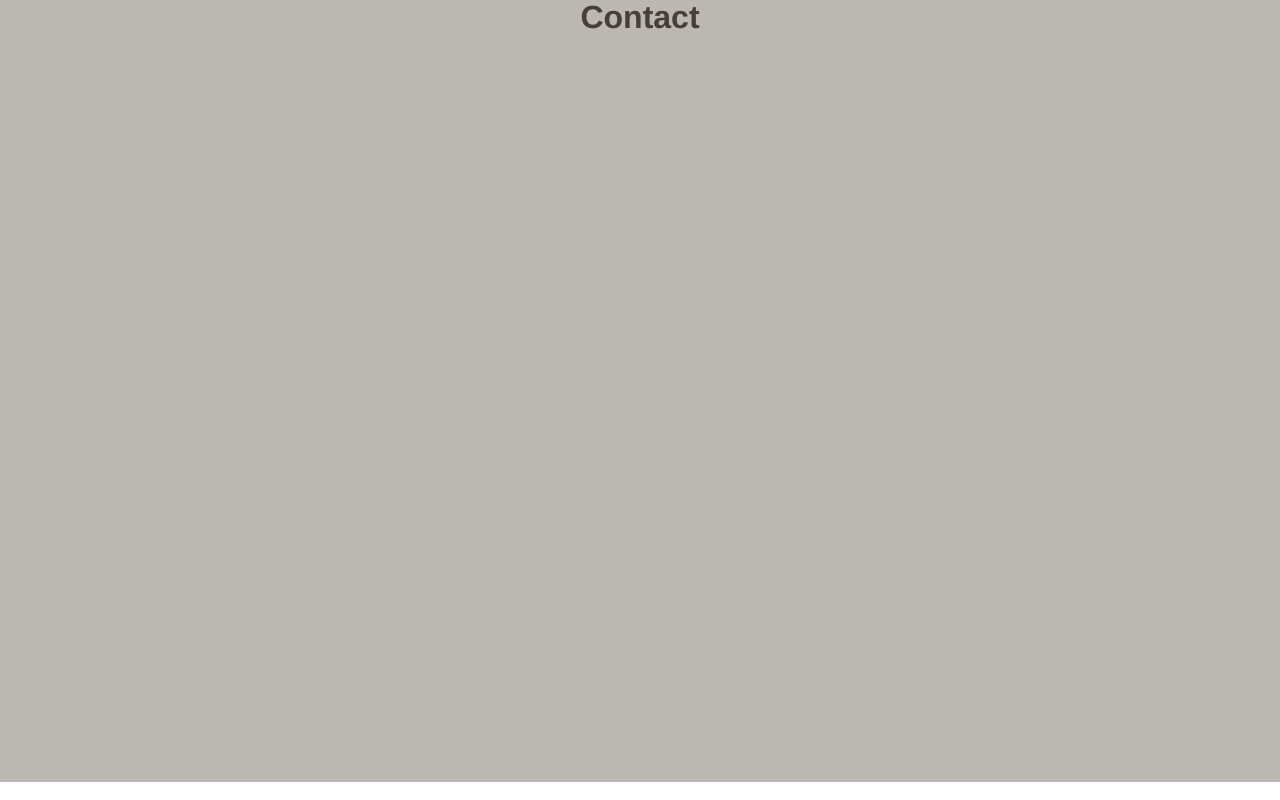
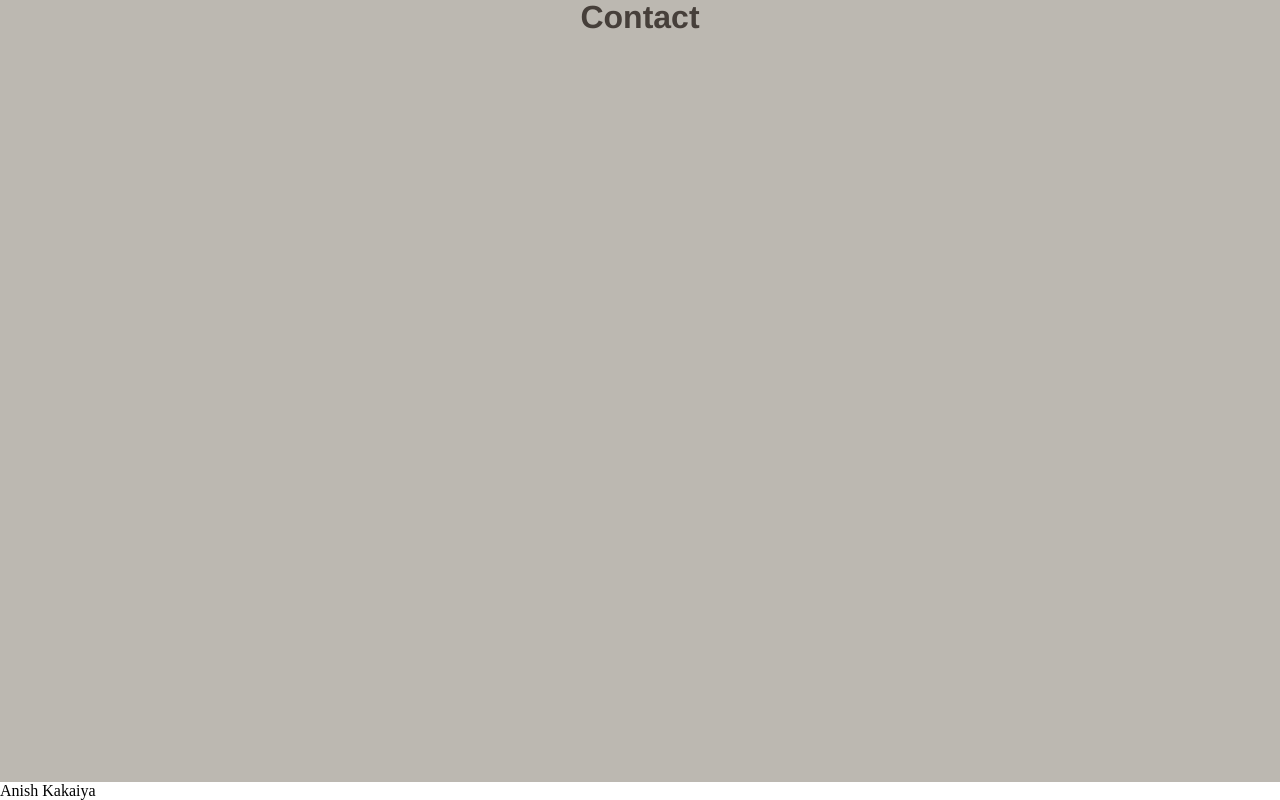
Before and after one commit to AKCDNG/portfolio-page, a React (Create React App) app in the folder portfolio/: page / in a window 1280 px wide. Shown: the part 4138-4938 px from the top of the page. Built offline with nearby package versions, Linux system fonts and the light colour scheme.

Commit message:
add footer

```diff
--- a/portfolio/src/App.js
+++ b/portfolio/src/App.js
@@ -7,6 +7,7 @@ import Experience from './components/content/Experience';
 import Projects from './components/content/Projects';
 import TechStacks from './components/content/TechStacks';
 import Contact from './components/content/Contact';
+import Footer from './components/footer/footer'
 
 function App() {
   return (
@@ -32,6 +33,7 @@ function App() {
         <section className='contact' id='contact'>
           <Contact />
         </section>
+        <Footer />
       </div>
     </div>
   );
```
